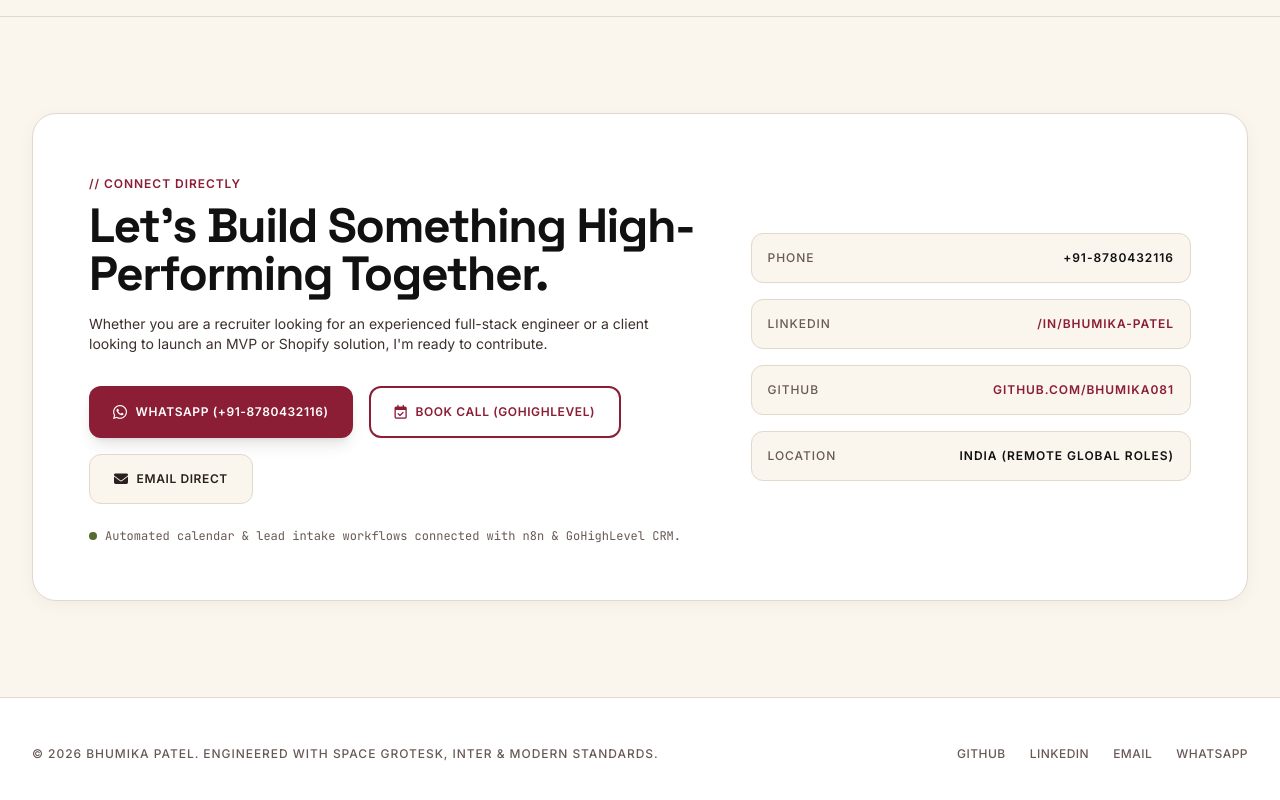
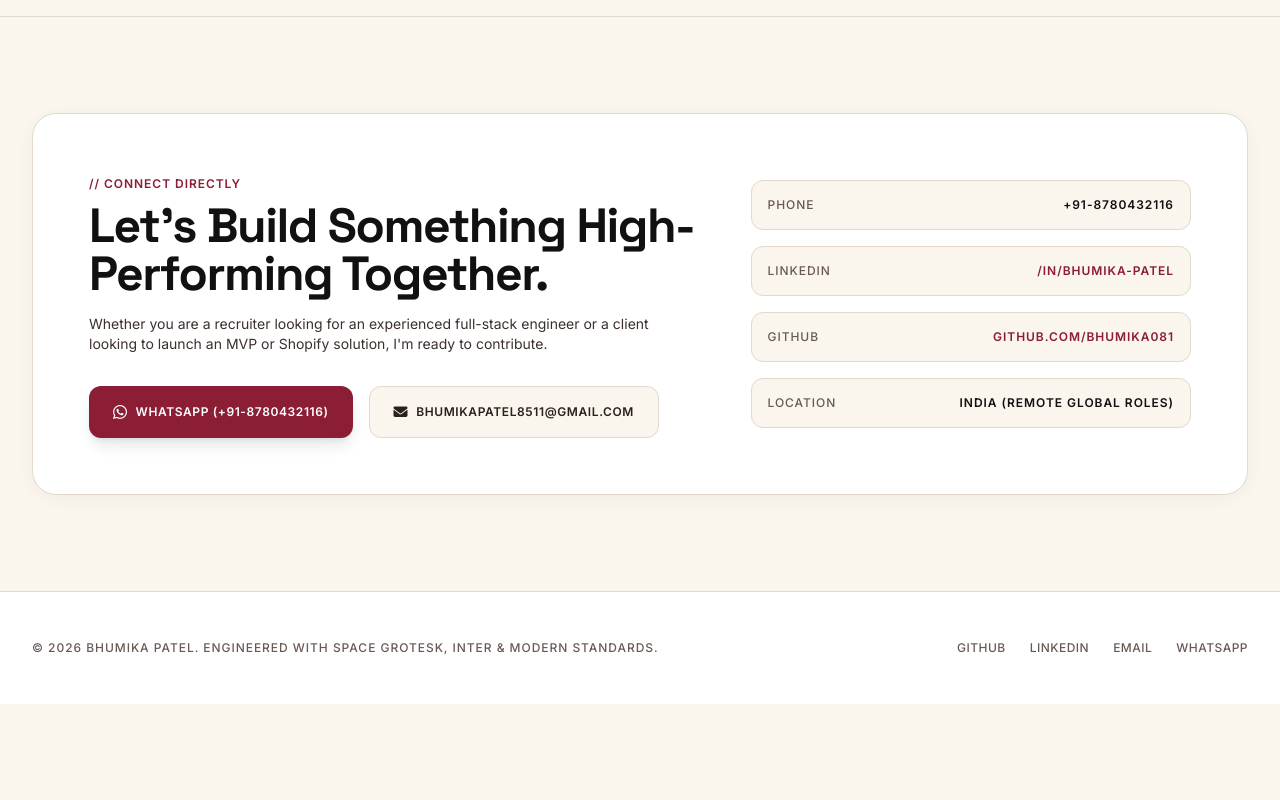
Before and after one commit to bhumika081/portfolio, a plain HTML site: page index.html in a window 1280 px wide. Shown: the part 9983-10783 px from the top of the page. After the commit the page ends 10687 px from the top, so only its background shows below. Drawn offline with nearby package versions, Linux system fonts and the light colour scheme.

Commit message:
Remove GoHighLevel booking button from contact section

```diff
--- a/index.html
+++ b/index.html
@@ -1497,19 +1497,10 @@
               <i class="fa-brands fa-whatsapp text-base"></i>
               <span>WhatsApp (+91-8780432116)</span>
             </a>
-            <a href="https://services.leadconnectorhq.com/calendar" target="_blank" class="px-6 py-3.5 rounded-xl bg-white border-2 border-brand-burgundy hover:bg-brand-burgundy hover:text-white text-brand-burgundy btn-action text-xs uppercase tracking-wider transition-all flex items-center gap-2 shadow-sm">
-              <i class="fa-regular fa-calendar-check text-sm"></i>
-              <span>Book Call (GoHighLevel)</span>
-            </a>
             <a href="mailto:bhumikapatel8511@gmail.com" class="px-6 py-3.5 rounded-xl bg-brand-champagne border border-brand-taupeBorder hover:border-brand-burgundy text-brand-espresso btn-action text-xs uppercase tracking-wider transition-all flex items-center gap-2">
               <i class="fa-solid fa-envelope text-sm"></i>
-              <span>Email Direct</span>
+              <span>bhumikapatel8511@gmail.com</span>
             </a>
-          </div>
-
-          <div class="mt-6 flex items-center gap-2 text-xs font-mono text-brand-espressoMuted">
-            <span class="w-2 h-2 rounded-full bg-brand-olive"></span>
-            <span>Automated calendar & lead intake workflows connected with n8n & GoHighLevel CRM.</span>
           </div>
         </div>
 
```
